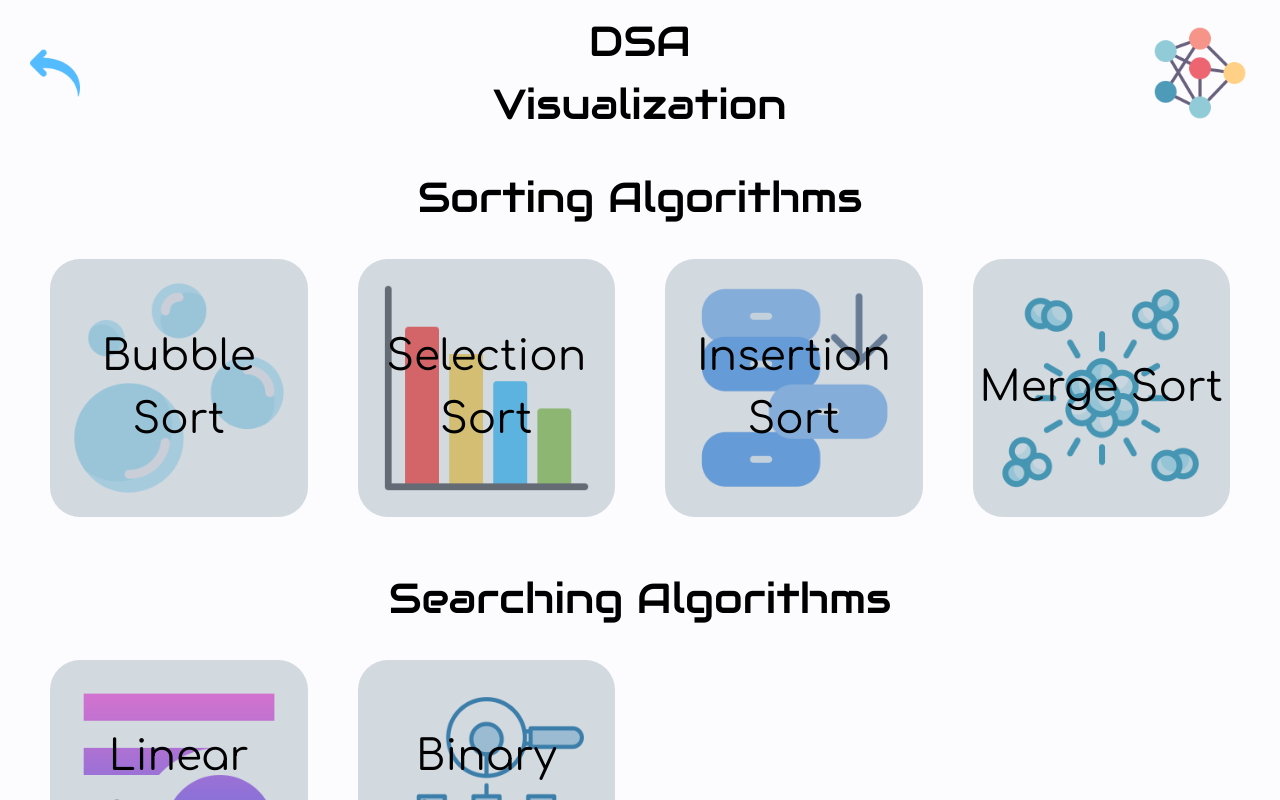
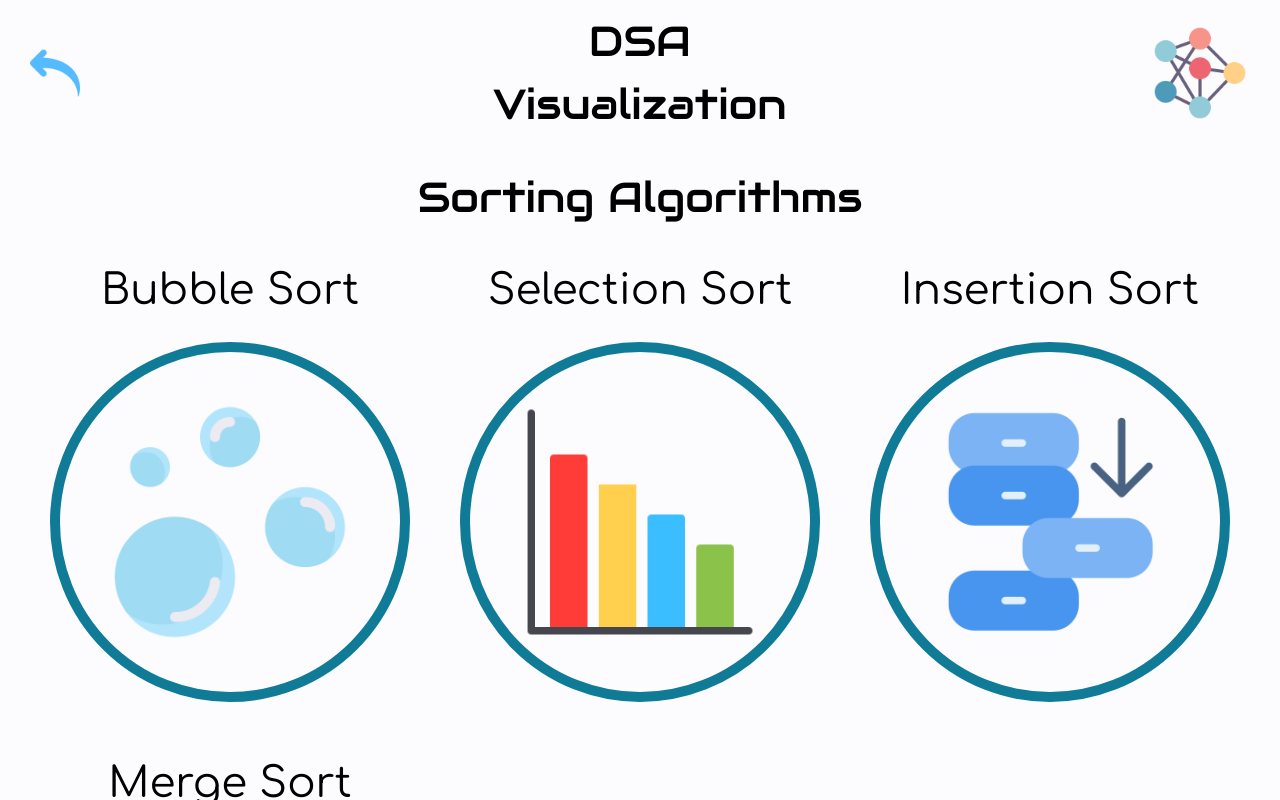
Before and after one commit to NestorNebula/dsa-visualization, a React (Vite) app: page /algorithms in a window 1280 px wide. Shown: the top 800 px of the page. Built offline with nearby package versions, Linux system fonts and the light colour scheme.

Commit message:
feat: update PageList/Link styles

```diff
--- a/src/components/page-link/PageLink.styles.ts
+++ b/src/components/page-link/PageLink.styles.ts
@@ -1,35 +1,29 @@
 import styled from 'styled-components';
 
 const PageLink = styled.button`
-  padding: 2rem;
   display: grid;
   place-content: center;
-  position: relative;
+  gap: 2rem;
+`;
+const Title = styled.div`
+  font-size: var(--fs-l);
+  transition: background-color 0.5s ease-in, color 0.25s ease-in;
+  font-family: 'Comfortaa', system-ui, -apple-system, BlinkMacSystemFont,
+    'Segoe UI', Roboto, Oxygen, Ubuntu, Cantarell, 'Open Sans', 'Helvetica Neue',
+    sans-serif;
+`;
+const IconContainer = styled.div`
+  border: ${(props) => `10px solid ${props.theme.darkBlue}`};
+  border-radius: 100%;
   transition: transform 0.2s ease-in;
+  overflow: hidden;
 
   &:hover {
     transform: scale(1.05);
   }
 `;
-const Title = styled.div`
-  position: absolute;
-  width: 100%;
-  height: 100%;
-  display: grid;
-  place-content: center;
-  font-size: var(--fs-l);
-  background-color: rgba(145, 163, 176, 0.4);
-  border-radius: 3rem;
-  transition: background-color 0.5s ease-in, color 0.25s ease-in;
-  font-family: 'Comfortaa', system-ui, -apple-system, BlinkMacSystemFont,
-    'Segoe UI', Roboto, Oxygen, Ubuntu, Cantarell, 'Open Sans', 'Helvetica Neue',
-    sans-serif;
+const Icon = styled.img`
+  padding: 5rem;
+`;
 
-  &:hover {
-    background-color: transparent;
-    color: transparent;
-  }
-`;
-const Icon = styled.img``;
-
-export { PageLink, Title, Icon };
+export { PageLink, Title, IconContainer, Icon };
--- a/src/components/page-link/PageLink.tsx
+++ b/src/components/page-link/PageLink.tsx
@@ -15,7 +15,9 @@ function PageLink({
   return (
     <S.PageLink onClick={go}>
       <S.Title>{title}</S.Title>
-      <S.Icon src={icon} alt={`${title.toLowerCase()}'s icon`} />
+      <S.IconContainer>
+        <S.Icon src={icon} alt={`${title.toLowerCase()}'s icon`} />
+      </S.IconContainer>
     </S.PageLink>
   );
 }
--- a/src/components/page-list/PageList.styles.ts
+++ b/src/components/page-list/PageList.styles.ts
@@ -16,7 +16,7 @@ const Pages = styled.div`
   padding: 0 5rem;
   font-size: var(--fs-m);
   display: grid;
-  grid-template-columns: repeat(auto-fill, minmax(250px, 1fr));
+  grid-template-columns: repeat(auto-fill, minmax(300px, 1fr));
   gap: 5rem;
 `;
 
```
